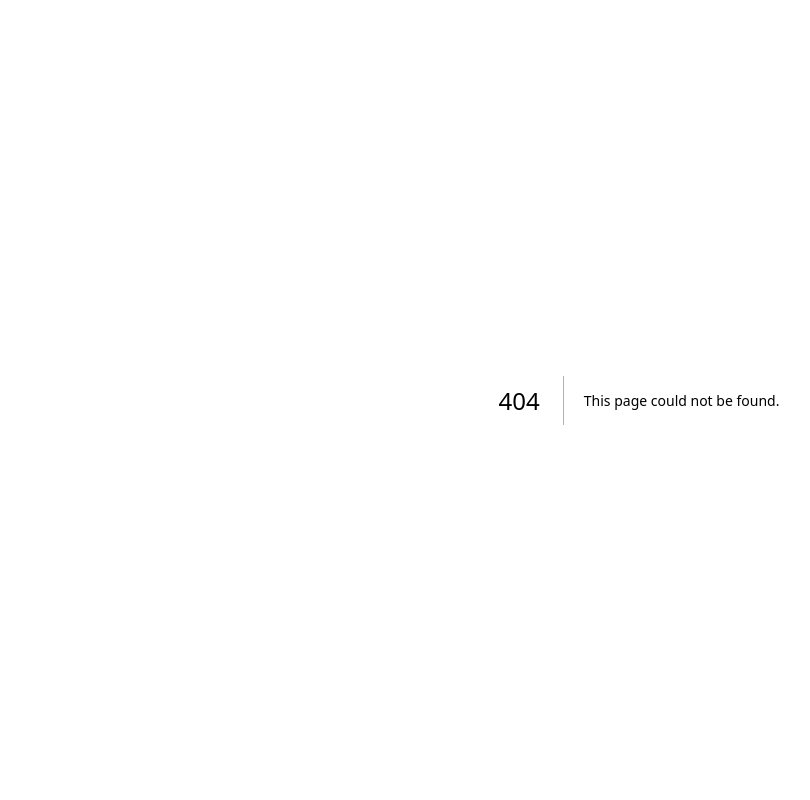
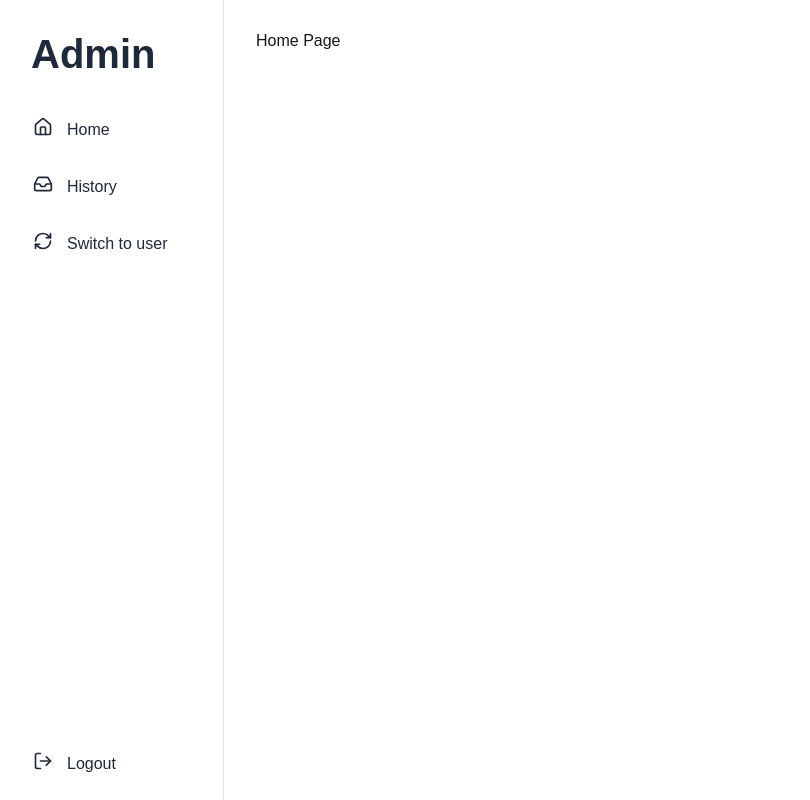
Before and after one commit to 6-2-1-5/interview-concert-frontend, a Next.js app: page /home in a window 1280 px wide. Before the commit this address had no page. Shown: the whole page, without its empty margins (1-811 px from the left). Built offline with nearby package versions, Linux system fonts and the light colour scheme.

Commit message:
feat(dashboard): add dashboard layout with sidebar and home page

```diff
--- /dev/null
+++ b/src/app/(dashboard-layout)/dashboard.css
@@ -0,0 +1,19 @@
+.dashboard-layout {
+    display: flex;
+    min-height: 100vh;
+    background: var(--background);
+}
+
+.dashboard-main {
+    flex: 1;
+    display: flex;
+    flex-direction: column;
+    overflow: hidden;
+}
+
+.dashboard-content {
+    flex: 1;
+    padding: 2rem;
+    overflow-y: auto;
+    background: var(--background);
+}
--- /dev/null
+++ b/src/app/(dashboard-layout)/home/page.tsx
@@ -0,0 +1,9 @@
+import React from "react";
+
+type Props = {};
+
+const Page = (props: Props) => {
+    return <div>Home Page</div>;
+};
+
+export default Page;
--- /dev/null
+++ b/src/app/(dashboard-layout)/layout.tsx
@@ -0,0 +1,20 @@
+"use client";
+
+import { ReactNode } from "react";
+import Sidebar from "@/shared/components/ui/sidebar/Sidebar";
+import "./dashboard.css";
+
+interface DashboardLayoutProps {
+    children: ReactNode;
+}
+
+export default function DashboardLayout({ children }: DashboardLayoutProps) {
+    return (
+        <div className="dashboard-layout">
+            <Sidebar />
+            <main className="dashboard-main">
+                <div className="dashboard-content">{children}</div>
+            </main>
+        </div>
+    );
+}
--- a/src/app/globals.css
+++ b/src/app/globals.css
@@ -1,13 +1,7 @@
 :root {
     --background: #ffffff;
     --foreground: #171717;
-}
-
-@media (prefers-color-scheme: dark) {
-  :root {
-    --background: #0a0a0a;
-    --foreground: #ededed;
-  }
+    --border: #e2e8f0;
 }
 
 html,
@@ -34,9 +28,3 @@ a {
     color: inherit;
     text-decoration: none;
 }
-
-@media (prefers-color-scheme: dark) {
-  html {
-    color-scheme: dark;
-  }
-}
--- /dev/null
+++ b/src/shared/components/ui/sidebar/Sidebar.tsx
@@ -0,0 +1,44 @@
+"use client";
+
+import { Home, Inbox, RefreshCw, LogOut } from "lucide-react";
+import "./sidebar.css";
+
+export default function Sidebar() {
+    const navItems = [
+        { label: "Home", href: "/home", icon: Home },
+        { label: "History", href: "/history", icon: Inbox },
+        { label: "Switch to user", href: "#", icon: RefreshCw },
+    ];
+
+    return (
+        <aside className="sidebar">
+            <div className="sidebar-header">
+                <h1 className="header-title">Admin</h1>
+            </div>
+
+            <nav className="sidebar-nav">
+                <ul className="nav-list">
+                    {navItems.map((item, index) => (
+                        <li key={index} className="nav-item">
+                            <a href={item.href} className="nav-link">
+                                <span className="nav-icon">
+                                    <item.icon size={20} />
+                                </span>
+                                <span className="nav-label">{item.label}</span>
+                            </a>
+                        </li>
+                    ))}
+                </ul>
+            </nav>
+
+            <div className="sidebar-footer">
+                <a href="#" className="nav-link">
+                    <span className="nav-icon">
+                        <LogOut size={20} />
+                    </span>
+                    <span className="nav-label">Logout</span>
+                </a>
+            </div>
+        </aside>
+    );
+}
--- /dev/null
+++ b/src/shared/components/ui/sidebar/sidebar.css
@@ -0,0 +1,63 @@
+.sidebar {
+    width: 225px;
+    height: 100vh;
+    background: #ffffff;
+    border-right: 1px solid var(--border);
+    display: flex;
+    flex-direction: column;
+    padding: 0.5rem;
+}
+
+.sidebar-header {
+    padding: 1.5rem;
+}
+
+.header-title {
+    font-size: 2.5rem;
+    font-weight: 600;
+    margin: 0;
+    color: #1e293b;
+}
+
+.sidebar-nav {
+    flex: 1;
+    padding: 0;
+}
+
+.nav-list {
+    margin: 0;
+    padding: 0;
+}
+
+.nav-item {
+    margin: 0;
+}
+
+.nav-link {
+    display: flex;
+    align-items: center;
+    gap: 0.75rem;
+    padding: 1rem 1.5rem;
+    color: #1e293b;
+    font-weight: 400;
+}
+
+.nav-link:hover {
+    background: #eaf5f9;
+    color: #1e293b;
+}
+
+.nav-icon {
+    font-size: 1.25rem;
+    width: 1.5rem;
+    text-align: center;
+}
+
+.nav-label {
+    font-size: 1rem;
+}
+
+.sidebar-footer {
+    padding: 0;
+    background: #ffffff;
+}
```
Also changed, not shown: package.json (+5 -4 lines), 1 other file (tests, documents, lock files or other folders). Lines whose indentation alone changed are shown as unchanged.
